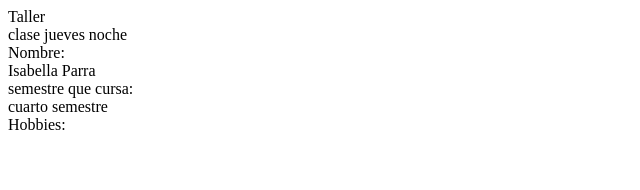
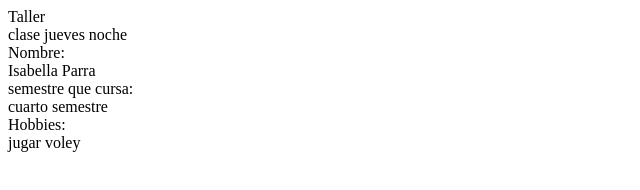
Before and after one commit to imay2byte/Taller-clase, a plain HTML site: page index.html in a window 1280 px wide. Shown: the full height of the page, 0-640 px from the left. Drawn offline with Linux system fonts and the light colour scheme.

Commit message:
eight commit

```diff
--- a/index.html
+++ b/index.html
@@ -13,5 +13,6 @@
     <div>semestre que cursa:</div>
     <div>cuarto semestre</div>
     <div>Hobbies: </div>
+    <div>jugar voley</div>
 </body>
 </html>
```
